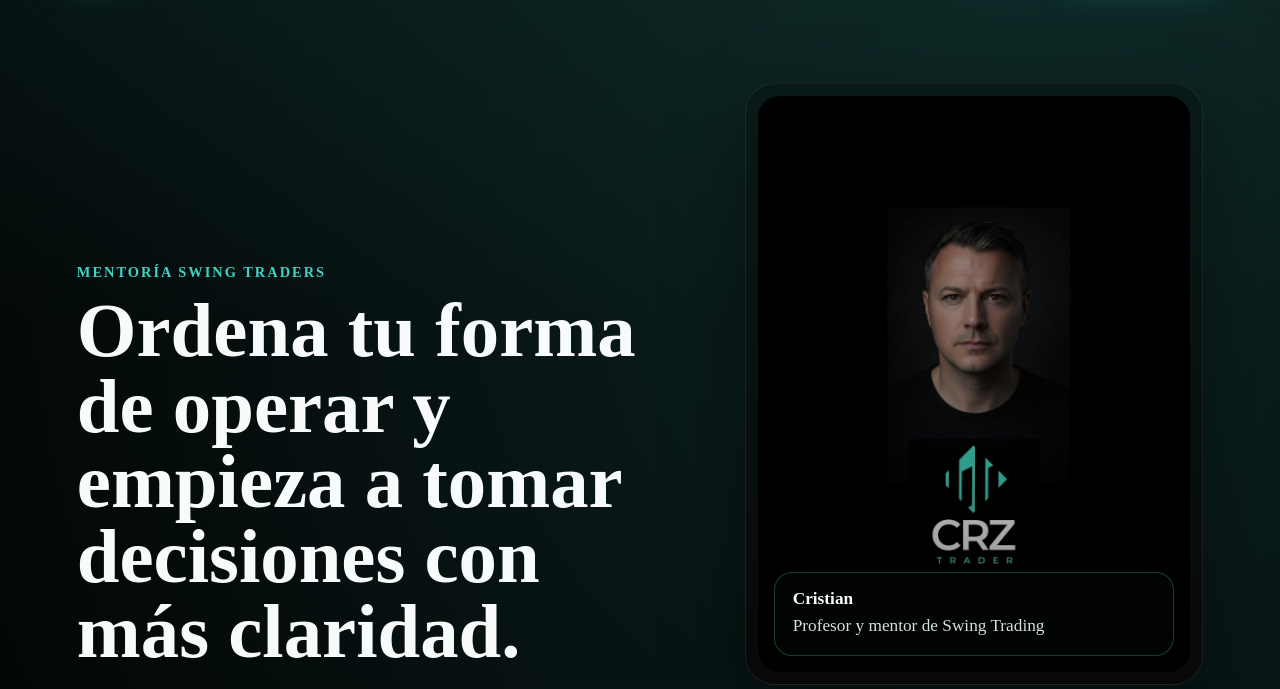
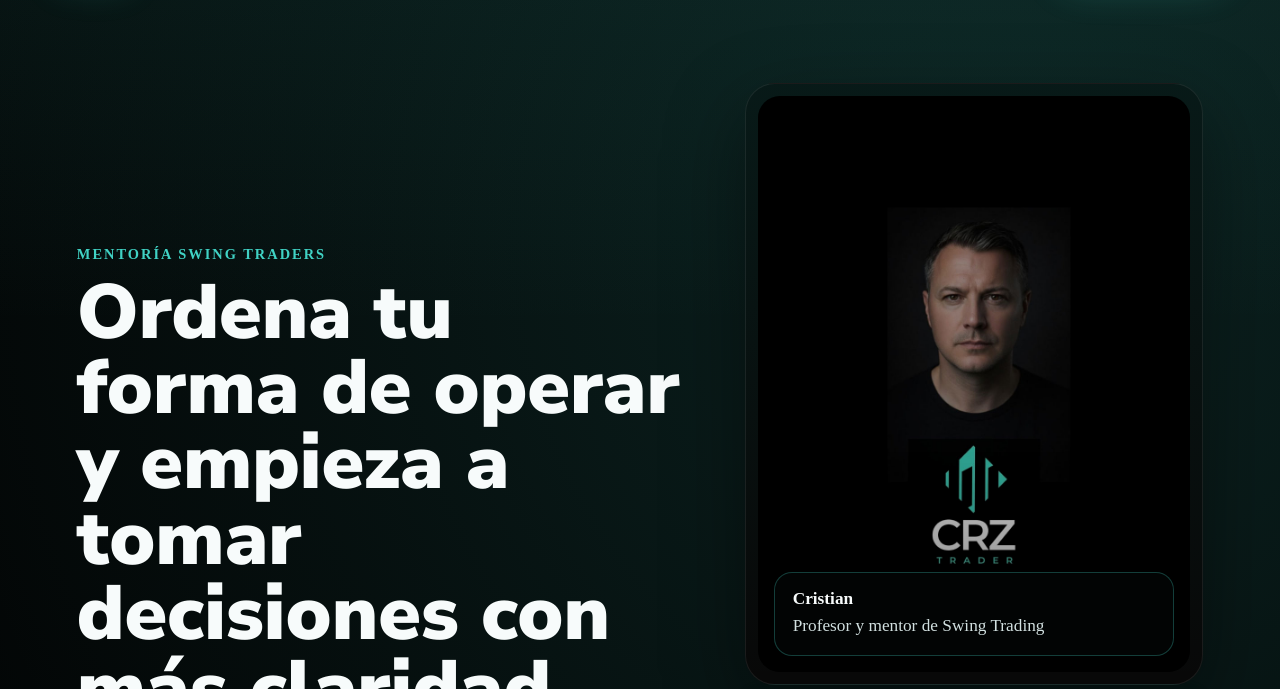
Before and after one commit to cristianzafra924-source/crz-trader-landing, a plain HTML site: page index.html in a window 1280 px wide. Shown: the part 94-783 px from the top of the page. Drawn offline with Linux system fonts and the light colour scheme.

Commit message:
Unify landing typography

```diff
--- a/index.html
+++ b/index.html
@@ -17,8 +17,8 @@
   <meta name="twitter:image" content="https://crztrader.com/assets/cara-crz.jpg">
   <link rel="preconnect" href="https://fonts.googleapis.com">
   <link rel="preconnect" href="https://fonts.gstatic.com" crossorigin>
-  <link href="https://fonts.googleapis.com/css2?family=Manrope:wght@300;400;500;600;700;800&display=swap" rel="stylesheet">
-  <link rel="stylesheet" href="styles.css?v=remove-analysis-badge-1">
+  <link href="https://fonts.googleapis.com/css2?family=Manrope:wght@300;400;500;600;700;800&family=Nunito+Sans:wght@700;800;900&display=swap" rel="stylesheet">
+  <link rel="stylesheet" href="styles.css?v=unified-rounded-type-1">
 </head>
 <body>
   <header class="topbar">
--- a/styles.css
+++ b/styles.css
@@ -301,10 +301,16 @@
   margin-top: 0;
 }
 
+h1,
+h2,
+h3 {
+  font-family: "Nunito Sans", "Manrope", Arial, sans-serif;
+  font-weight: 900;
+}
+
 h1 {
   margin-bottom: 22px;
   font-size: clamp(2.65rem, 6vw, 5.6rem);
-  font-weight: 700;
   line-height: 0.98;
   letter-spacing: 0;
 }
@@ -312,7 +318,6 @@
 h2 {
   margin-bottom: 16px;
   font-size: clamp(2rem, 4vw, 3.35rem);
-  font-weight: 700;
   line-height: 1;
   letter-spacing: 0;
 }
@@ -320,7 +325,6 @@
 h3 {
   margin-bottom: 14px;
   font-size: 1.56rem;
-  font-weight: 700;
   line-height: 1.2;
 }
 
```
Also changed, not shown: analisis.html (+1 -1 lines).
